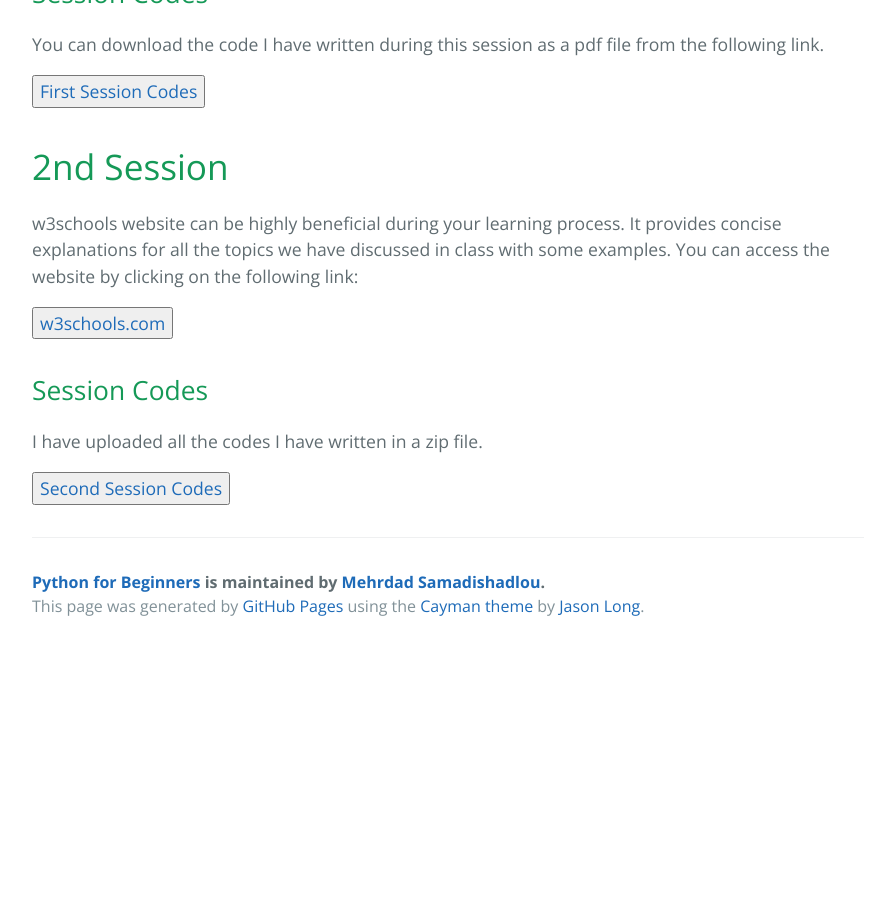
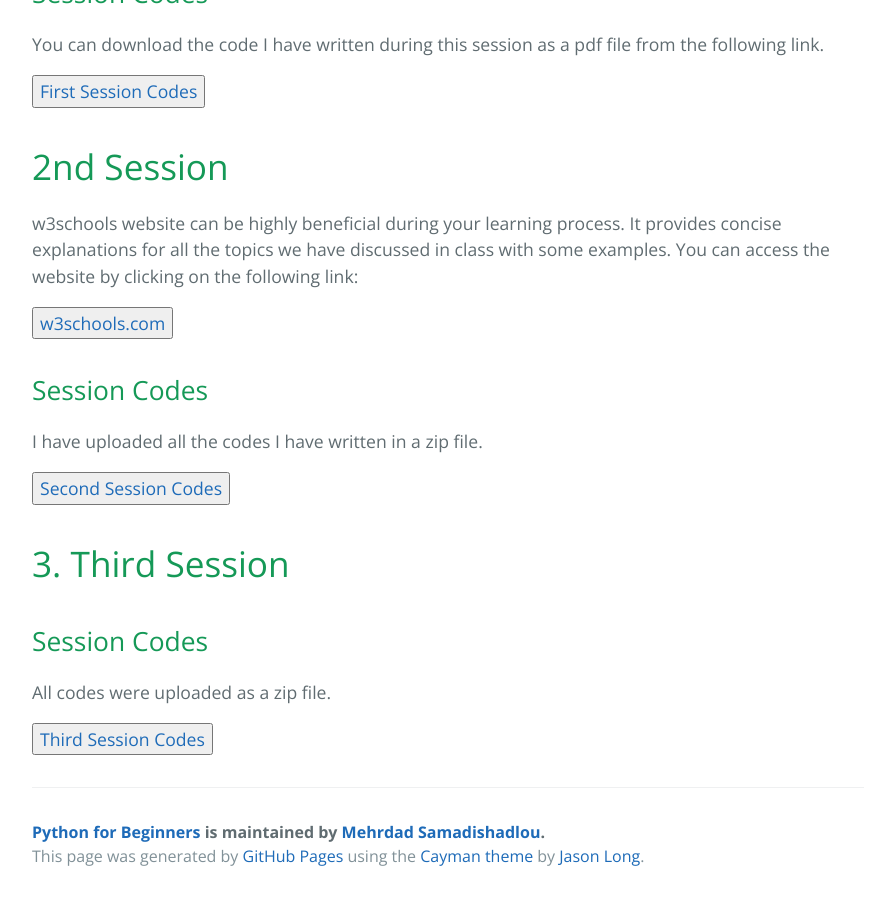
Before and after one commit to MehrdadSamadishadlou/Python_for_Beginners, a Jekyll site: the page built from materials.md, in a window 1280 px wide and 900 px high, scrolled down 1844 px. Shown: the whole window, without its empty margins (192-1087 px from the left). Built offline with Jekyll 4.4.1, drawn with Linux system fonts in a browser that asks for light colours; before the commit the page ends 2494 px from its top, so only the background shows below that; part of the change alters nothing that is shown.

Commit message:
Update materials.md

```diff
--- a/materials.md
+++ b/materials.md
@@ -82,16 +82,16 @@ I have uploaded all the codes I have written in a zip file.
 
 <a href="https://drive.google.com/file/d/1_TP8fKPErqdHThUejAXF5F7M5geooPzu/view?usp=drive_link" target="_blank"><button>Second Session Codes</button></a>
 
-<!--
+
 # 3. Third Session
 
 ## Session Codes
 
 All codes were uploaded as a zip file.
 
-<a href="https://drive.google.com/file/d/1SI7c-YdeDEvroZz9m29N3t754LgE-GTt/view?usp=sharing" target="_blank"><button>Third Session Codes</button></a> <a href="https://drive.google.com/file/d/1NvumIvOns3ksrMzxHnokDd7ovJ3HpRMS/view?usp=sharing" target="_blank"><button>Mr. Ahmadian's notes</button></a>
+<a href="https://drive.google.com/file/d/1_WmhHWBLSGi_wWwwHn-ruxddEDR9lrdp/view?usp=drive_link" target="_blank"><button>Third Session Codes</button></a>
 
-
+<!--
 # 4. Fourth Session
 
 ## Session Codes
```
